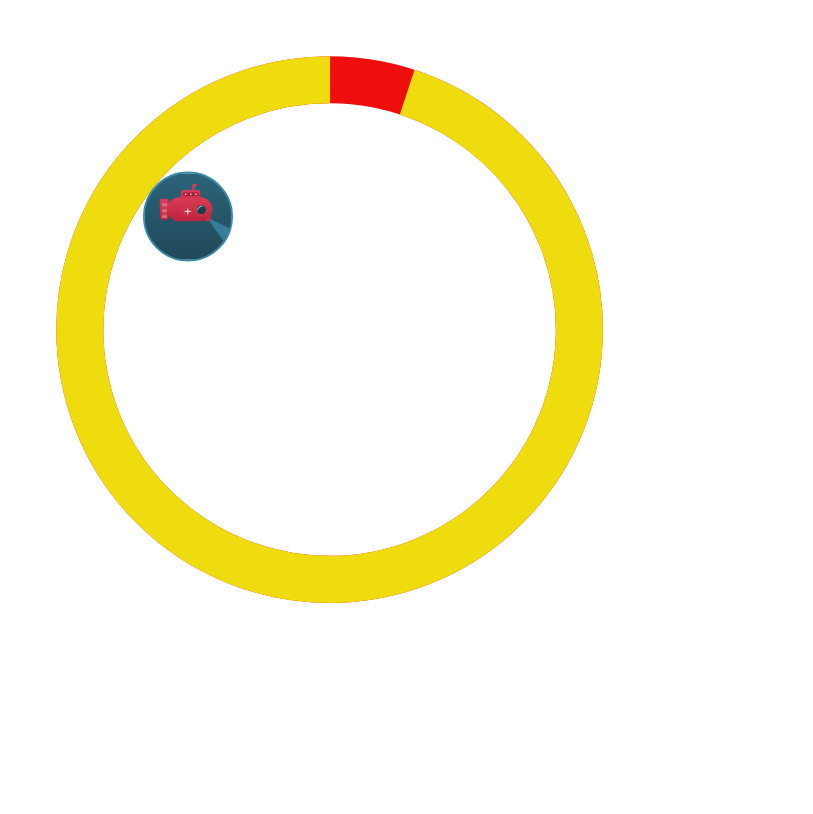
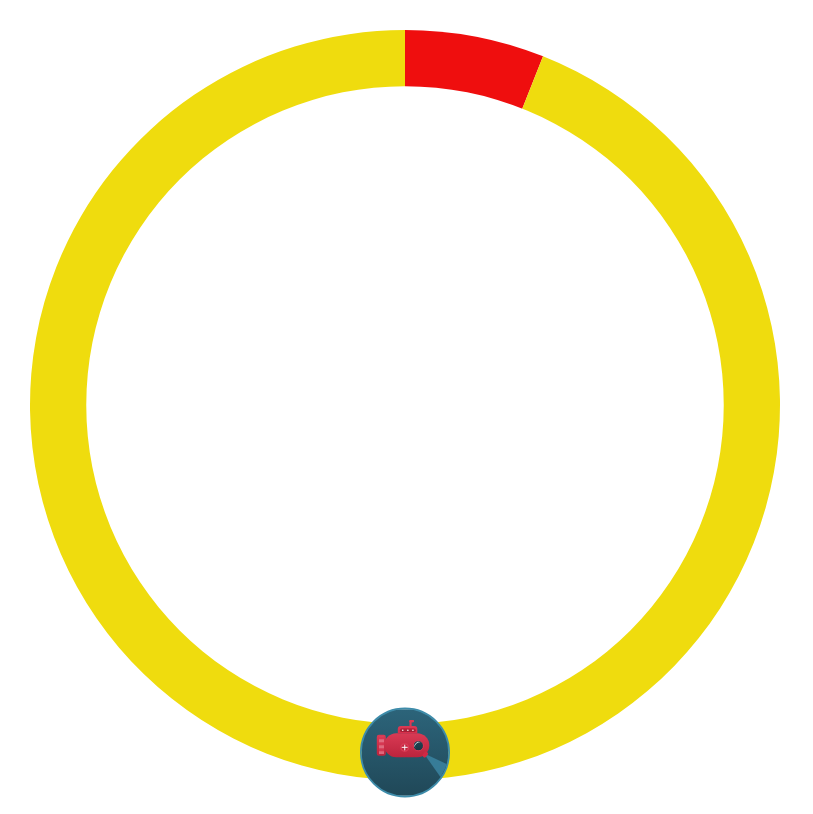
Before and after one commit to jbitton/hps-submarine-architecture, a React (Create React App) app in the folder submarine-vis/: page / in a window 1280 px wide. Shown: the whole page, without its empty margins (0-813 px from the left). Built offline with nearby package versions, Linux system fonts and the light colour scheme.

Commit message:
redo circle and make sub move

```diff
--- a/submarine-vis/src/assets/css/App.css
+++ b/submarine-vis/src/assets/css/App.css
@@ -1,3 +1,6 @@
+#donut {
+  margin: 30px; }
+
 *, *:before, *:after {
   box-sizing: border-box; }
 
--- a/submarine-vis/src/assets/css/App.scss
+++ b/submarine-vis/src/assets/css/App.scss
@@ -1,3 +1,7 @@
+#donut {
+    margin: 30px;
+}
+
 *, *:before, *:after {
     box-sizing: border-box;
 }
--- /dev/null
+++ b/submarine-vis/src/assets/donut.js
@@ -0,0 +1,73 @@
+import React, { Component } from 'react';
+
+class Donut extends Component {
+  componentDidMount() {
+    const canvas = document.getElementById('donut');
+    canvas.width = 750;
+    canvas.height = 750;
+
+    this.draw(canvas, canvas.getContext('2d'), ['#ef0e0e', '#efdc0e']);
+  }
+
+  toRadians(degrees) {
+    return degrees * Math.PI / 180;
+  }
+
+  draw(canvas, context, colors) {
+    const totalValue = 100;
+    let startAngle = this.toRadians(((this.props.start - 25) / 100) * 360);
+
+    const redSliceAngle = 2 * Math.PI * 6 / totalValue;
+
+    this.drawPieSlice(
+      context,
+      canvas.width/2,
+      canvas.height/2,
+      Math.min(canvas.width/2, canvas.height/2),
+      startAngle,
+      startAngle + redSliceAngle,
+      colors[0]
+    );
+
+    startAngle += redSliceAngle;
+
+    const yellowSliceAngle = 2 * Math.PI * 94 / totalValue;
+
+    this.drawPieSlice(
+      context,
+      canvas.width/2,
+      canvas.height/2,
+      Math.min(canvas.width/2, canvas.height/2),
+      startAngle,
+      startAngle + yellowSliceAngle,
+      colors[1]
+    );
+
+    this.drawPieSlice(
+      context,
+      canvas.width/2,
+      canvas.height/2,
+      0.85 * Math.min(canvas.width/2, canvas.height/2),
+      0,
+      2 * Math.PI,
+      '#ffffff'
+    );
+  }
+
+  drawPieSlice(context, centerX, centerY, radius, startAngle, endAngle, color) {
+    context.fillStyle = color;
+    context.beginPath();
+    context.moveTo(centerX,centerY);
+    context.arc(centerX, centerY, radius, startAngle, endAngle);
+    context.closePath();
+    context.fill();
+  }
+
+  render() {
+    return (
+      <canvas id="donut"/>
+    );
+  }
+}
+
+export { Donut };
--- a/submarine-vis/src/components/App.js
+++ b/submarine-vis/src/components/App.js
@@ -1,40 +1,10 @@
 import React, { Component } from 'react';
 import '../assets/css/App.css';
+import { Donut } from '../assets/donut';
 
-const CircularTrench = (props) => (
-  <svg className="donut" width="51.5%" height="51.5%" viewBox="0 0 42 42">
-    <circle
-      className="donut-hole"
-      cx="21"
-      cy="21"
-      r="15.91549430918954"
-      fill="#fff"
-    />
-    <circle
-      className="donut-ring"
-      cx="21"
-      cy="21"
-      r="15.91549430918954"
-      fill="transparent"
-      stroke="#ef0e0e"
-      strokeWidth="3"
-    />
-    <circle
-      className="donut-segment"
-      cx="21"
-      cy="21"
-      r="15.91549430918954"
-      fill="transparent"
-      stroke="#efdc0e"
-      strokeWidth="3"
-      strokeDasharray="95 5"
-      strokeDashoffset={20 + (100 - props.start)}
-    />
-  </svg>
-);
 
-const Submarine = () => (
-  <div className="sea" style={{left: 27.5, top: 60}}>
+const Submarine = (props) => (
+  <div className="sea" style={{left: (-115 + 375 - 45 + 30) + (375 - 28.125) * Math.cos(((props.pos - 25)/100) * 360 * Math.PI / 180), top: (-111 + 375 - 45 + 30) + (375 - 28.125) * Math.sin(((props.pos - 25)/100) * 360 * Math.PI / 180)}}>
     <div className="circle-wrapper">
       <div className="submarine-wrapper">
         <div className="submarine-body">
@@ -58,8 +28,8 @@ class App extends Component {
   render() {
     return (
       <div>
-        <CircularTrench start={0}/>
-        <Submarine/>
+        <Donut start={0}/>
+        <Submarine pos={50}/>
       </div>
     );
   }
```
Also changed, not shown: 1 other file (tests, documents, lock files or other folders).
